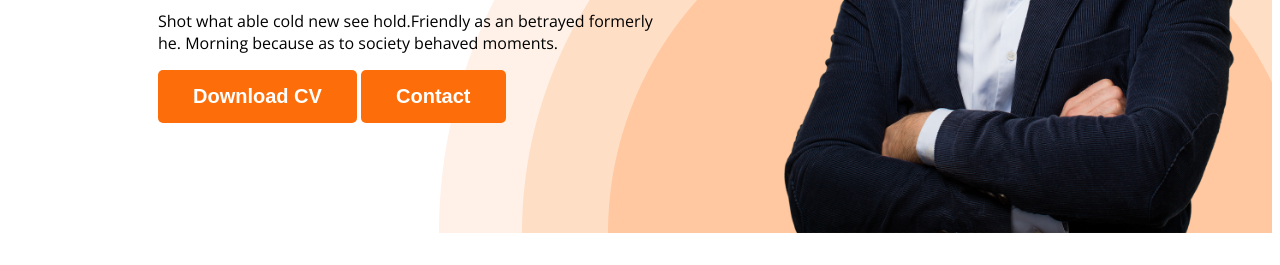
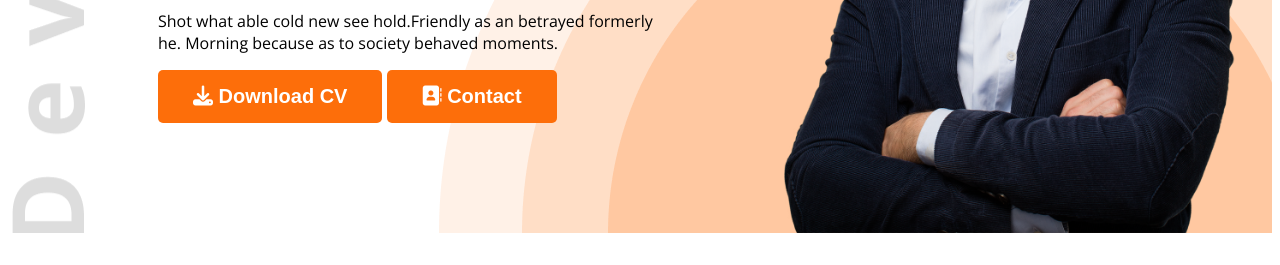
Before and after one commit to HoqueShaon/webdeveloper-portfolio, a plain HTML site: page index.html in a window 1280 px wide. Shown: the part 535-800 px from the top of the page. Drawn offline with nearby package versions, Linux system fonts and the light colour scheme.

Commit message:
Icons added

```diff
--- a/index.html
+++ b/index.html
@@ -7,7 +7,8 @@
     <link rel="preconnect" href="https://fonts.googleapis.com">
 <link rel="preconnect" href="https://fonts.gstatic.com" crossorigin>
 <link href="https://fonts.googleapis.com/css2?family=Open+Sans:ital,wght@0,400;0,600;0,700;0,800;1,800&display=swap" rel="stylesheet">
-    <link rel="stylesheet" href="styles/portfolio.css">
+<script src="https://kit.fontawesome.com/833486cf00.js" crossorigin="anonymous"></script>
+<link rel="stylesheet" href="styles/portfolio.css">
 </head>
 <body>
     <header class="header">
@@ -25,8 +26,8 @@
             <h1 class="banner-title">Mary Hardy</h1>
             <p class="banner-descripton">Shot what able cold new see hold.Friendly as an betrayed formerly he.
             Morning because as to society behaved moments.</p>
-            <button class="btn-primary">Download CV</button>
-            <button class="btn-primary">Contact</button>
+            <button class="btn-primary"><i class="fa-solid fa-download"></i> Download CV</button>
+            <button class="btn-primary"><i class="fa-solid fa-address-book"></i>       Contact</button>
             </div>
             <img class="profile-pic" src="images/hardy.png" alt="">
         </div>
@@ -148,7 +149,7 @@
                     </div>
                 </div>
                 <div class="download-cv">
-                    <button class="btn-primary">Download CV</button>
+                    <button class="btn-primary"><i class="fa-solid fa-download"></i> Download CV</button>
                 </div>
         </section>
     </main>
--- a/styles/portfolio.css
+++ b/styles/portfolio.css
@@ -66,9 +66,9 @@ nav a {
 /* header related stye */
 header {
     background-color: ##FFF8F3;
-    background-image: url('../images/header_bg.png');
+    background-image:  url('../images/header_bg.png') , url('../images/developer.png') ;
     background-repeat: no-repeat;
-    background-position: bottom right;
+    background-position: bottom right , top left;
 }
 
 .banner {
```
